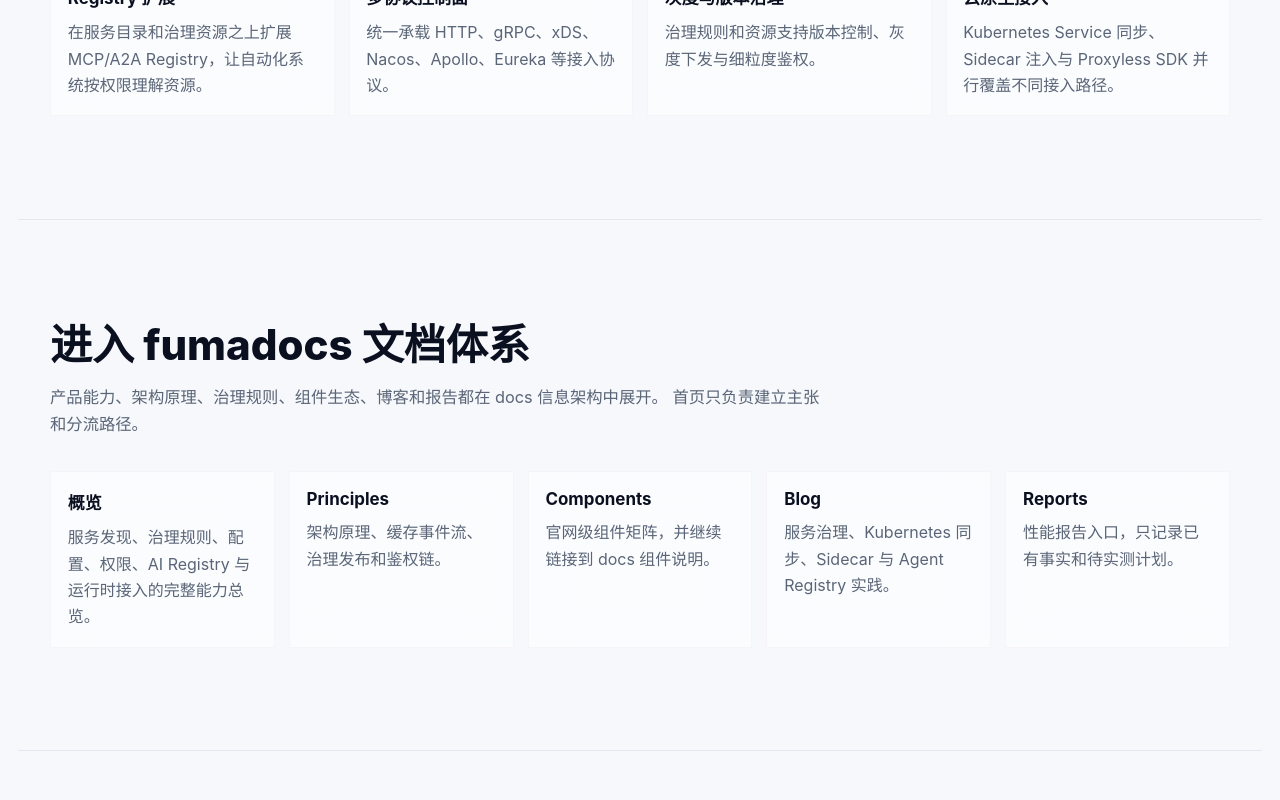
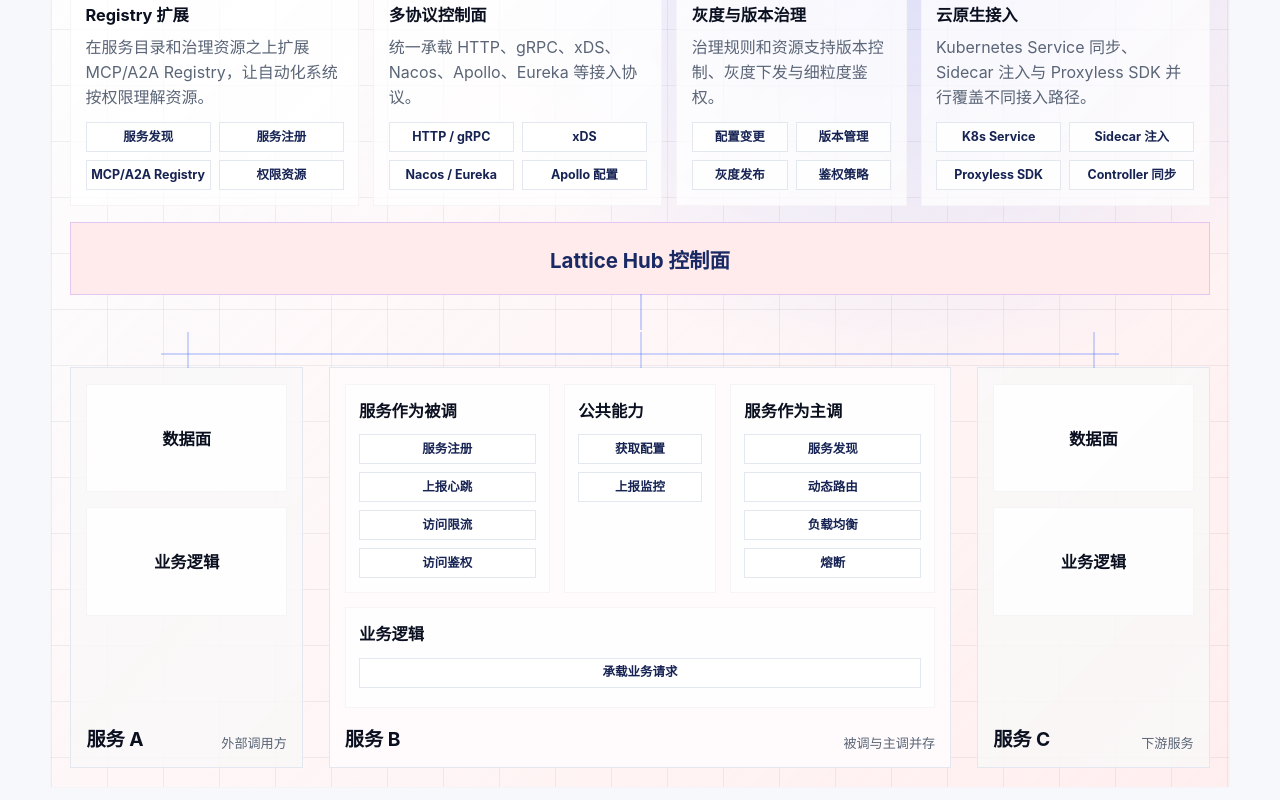
Before and after one commit to lattice-hub/lattice-hub.github.io, a Next.js app: page / in a window 1280 px wide. Shown: the part 1160-1960 px from the top of the page. Built offline with nearby package versions, Linux system fonts and the light colour scheme; what fumadocs-ui would draw is missing.

Commit message:
feat: add homepage function architecture

```diff
--- a/src/app/global.css
+++ b/src/app/global.css
@@ -963,16 +963,11 @@
   border-top: 1px solid var(--border);
 }
 
-.home-line-grid,
 .component-grid,
 .content-grid,
 .facts {
   display: grid;
   gap: 14px;
-}
-
-.home-line-grid {
-  grid-template-columns: repeat(4, minmax(0, 1fr));
 }
 
 .content-grid {
@@ -1005,12 +1000,209 @@
   line-height: 1.7;
 }
 
-.home-line,
 .component-card,
 .content-card,
 .fact {
   min-height: 100%;
   padding: 1.05rem;
+}
+
+.function-architecture {
+  position: relative;
+  overflow: hidden;
+  padding: clamp(.85rem, 1.8vw, 1.2rem);
+  border: 1px solid var(--glass-border);
+  background:
+    linear-gradient(var(--border-soft) 1px, transparent 1px),
+    linear-gradient(90deg, var(--border-soft) 1px, transparent 1px),
+    linear-gradient(135deg, color-mix(in oklch, var(--surface) 74%, transparent), color-mix(in oklch, var(--accent) 8%, var(--surface)));
+  background-size: 56px 56px, 56px 56px, auto;
+  -webkit-backdrop-filter: var(--glass-blur);
+  backdrop-filter: var(--glass-blur);
+}
+
+.function-architecture::before {
+  position: absolute;
+  inset: 0;
+  background: radial-gradient(circle at 74% 0, color-mix(in oklch, var(--accent) 17%, transparent), transparent 38%);
+  content: "";
+  pointer-events: none;
+}
+
+.control-capabilities {
+  position: relative;
+  z-index: 1;
+  display: grid;
+  grid-template-columns: 1.08fr 1.08fr .86fr 1.08fr;
+  gap: 14px;
+}
+
+.capability-domain {
+  min-height: 12.8rem;
+  padding: .9rem;
+  border: 1px solid var(--glass-border);
+  background: color-mix(in oklch, var(--surface) 74%, transparent);
+}
+
+.capability-domain h3,
+.runtime-block h3 {
+  margin: 0;
+  color: var(--fg);
+  font-family: var(--font-display);
+  font-size: 1.02rem;
+}
+
+.capability-domain p {
+  min-height: 4.1rem;
+  margin: .58rem 0 .82rem;
+  color: var(--muted);
+  line-height: 1.55;
+}
+
+.capability-chips,
+.runtime-chips {
+  display: grid;
+  gap: 8px;
+}
+
+.capability-chips {
+  grid-template-columns: repeat(2, minmax(0, 1fr));
+}
+
+.capability-chips span,
+.runtime-chips span {
+  display: grid;
+  min-height: 30px;
+  place-items: center;
+  border: 1px solid var(--border);
+  background: color-mix(in oklch, var(--surface) 86%, transparent);
+  color: color-mix(in oklch, var(--fg) 74%, var(--accent));
+  font-size: .78rem;
+  font-weight: 650;
+  line-height: 1.2;
+  text-align: center;
+}
+
+.control-plane-bar {
+  position: relative;
+  z-index: 1;
+  display: grid;
+  min-height: 4.6rem;
+  place-items: center;
+  margin: 1rem 0 2.25rem;
+  border: 1px solid color-mix(in oklch, var(--accent) 25%, var(--glass-border));
+  background: color-mix(in oklch, var(--accent) 10%, var(--surface));
+  color: color-mix(in oklch, var(--fg) 66%, var(--accent));
+  font-family: var(--font-display);
+  font-size: clamp(1.1rem, 1.6vw, 1.35rem);
+  font-weight: 700;
+}
+
+.control-plane-bar::after {
+  position: absolute;
+  bottom: -2.25rem;
+  left: 50%;
+  width: 2px;
+  height: 2.25rem;
+  background: color-mix(in oklch, var(--accent) 27%, transparent);
+  content: "";
+}
+
+.runtime-topology {
+  position: relative;
+  z-index: 1;
+  display: grid;
+  grid-template-columns: .86fr 2.3fr .86fr;
+  gap: clamp(1rem, 2vw, 1.6rem);
+  padding-top: 2.25rem;
+}
+
+.runtime-topology::before {
+  position: absolute;
+  top: 1.35rem;
+  left: 8%;
+  right: 8%;
+  height: 2px;
+  background: color-mix(in oklch, var(--accent) 24%, transparent);
+  content: "";
+}
+
+.runtime-service {
+  position: relative;
+  display: flex;
+  min-height: 17.2rem;
+  flex-direction: column;
+  justify-content: space-between;
+  padding: .95rem;
+  border: 1px solid var(--border);
+  background: color-mix(in oklch, var(--surface-2) 84%, transparent);
+}
+
+.runtime-service::before {
+  position: absolute;
+  top: -2.25rem;
+  left: 50%;
+  width: 2px;
+  height: 2.25rem;
+  background: color-mix(in oklch, var(--accent) 24%, transparent);
+  content: "";
+}
+
+.runtime-service-primary {
+  background: color-mix(in oklch, var(--surface) 78%, #eaf1ff);
+}
+
+.runtime-service-body {
+  display: grid;
+  gap: .9rem;
+}
+
+.runtime-service-primary .runtime-service-body {
+  grid-template-columns: 1fr .74fr 1fr;
+}
+
+.runtime-service-primary .runtime-block:last-child {
+  grid-column: 1 / -1;
+}
+
+.runtime-block {
+  display: grid;
+  align-content: start;
+  gap: .8rem;
+  min-height: 6.3rem;
+  padding: .82rem;
+  border: 1px solid var(--glass-border);
+  background: color-mix(in oklch, var(--surface) 86%, transparent);
+}
+
+.runtime-service:not(.runtime-service-primary) .runtime-block {
+  min-height: 6.8rem;
+  place-content: center;
+  text-align: center;
+}
+
+.runtime-service:not(.runtime-service-primary) .runtime-chips {
+  display: none;
+}
+
+.runtime-service footer {
+  display: flex;
+  align-items: end;
+  justify-content: space-between;
+  gap: 1rem;
+  margin-top: 1rem;
+  color: var(--muted);
+}
+
+.runtime-service strong {
+  color: var(--fg);
+  font-family: var(--font-display);
+  font-size: 1.2rem;
+}
+
+.runtime-service footer span {
+  font-size: .82rem;
+  text-align: right;
 }
 
 .card-icon {
@@ -1025,7 +1217,6 @@
   color: var(--accent);
 }
 
-.home-line h3,
 .component-card h2,
 .content-card h3 {
   margin: 0 0 .65rem;
@@ -1034,7 +1225,6 @@
   font-size: 1.06rem;
 }
 
-.home-line p,
 .component-card p,
 .content-card p {
   margin: 0;
@@ -1202,9 +1392,28 @@
     min-height: auto;
   }
 
-  .home-line-grid,
   .facts {
     grid-template-columns: repeat(2, minmax(0, 1fr));
+  }
+
+  .control-capabilities,
+  .runtime-topology {
+    grid-template-columns: 1fr;
+  }
+
+  .control-plane-bar {
+    margin-top: 1rem;
+  }
+
+  .runtime-topology::before {
+    left: 50%;
+    right: auto;
+    width: 2px;
+    height: calc(100% - 2.7rem);
+  }
+
+  .runtime-service-primary .runtime-service-body {
+    grid-template-columns: 1fr;
   }
 
   .content-grid,
@@ -1269,9 +1478,37 @@
 
   .content-grid,
   .component-grid,
-  .home-line-grid,
   .facts {
     grid-template-columns: 1fr;
+  }
+
+  .function-architecture {
+    padding: .8rem;
+  }
+
+  .capability-domain {
+    min-height: auto;
+  }
+
+  .capability-domain p {
+    min-height: 0;
+  }
+
+  .capability-chips {
+    grid-template-columns: 1fr;
+  }
+
+  .runtime-service {
+    min-height: auto;
+  }
+
+  .runtime-service footer {
+    align-items: start;
+    flex-direction: column;
+  }
+
+  .runtime-service footer span {
+    text-align: left;
   }
 }
 
--- a/src/app/layout.tsx
+++ b/src/app/layout.tsx
@@ -9,6 +9,9 @@
     template: '%s | Lattice Hub',
   },
   description: '云原生、AI Native 的服务治理生态官网与文档中心。',
+  icons: {
+    icon: '/lattice-hub-logo.png',
+  },
 };
 
 export default function RootLayout({
--- a/src/app/page.tsx
+++ b/src/app/page.tsx
@@ -2,7 +2,7 @@
 import { HomeHero } from '@/components/site/HomeHero';
 import { HomeInteractions } from '@/components/site/HomeInteractions';
 import { SiteHeader } from '@/components/site/SiteHeader';
-import { architectureFacts, capabilityHighlights, docsSections } from '@/lib/site-content';
+import { architectureFacts, capabilityHighlights, docsSections, runtimeServices } from '@/lib/site-content';
 
 export default function HomePage() {
   return (
@@ -16,19 +16,56 @@
           <p className="eyebrow">Two operating lines</p>
           <h2 id="home-lines-title">同一个控制面，覆盖治理链路与 Agent 能力目录</h2>
         </div>
-        <div className="home-line-grid">
+        <div className="function-architecture" data-spotlight>
+          <div className="control-capabilities" aria-label="Lattice Hub 控制面能力域">
             {capabilityHighlights.map((item) => {
               const Icon = item.icon;
               return (
-              <article className="home-line glass-card" data-spotlight key={item.title}>
+                <article className="capability-domain" key={item.title}>
                   <span className="card-icon">
                     <Icon size={18} />
                   </span>
                   <h3>{item.title}</h3>
                   <p>{item.summary}</p>
+                  <div className="capability-chips" aria-label={`${item.title} 子能力`}>
+                    {item.features.map((feature) => (
+                      <span key={feature}>{feature}</span>
+                    ))}
+                  </div>
                 </article>
               );
             })}
+          </div>
+
+          <div className="control-plane-bar">
+            <span>Lattice Hub 控制面</span>
+          </div>
+
+          <div className="runtime-topology" aria-label="控制面覆盖业务运行时">
+            {runtimeServices.map((service) => (
+              <article
+                className={service.emphasis ? 'runtime-service runtime-service-primary' : 'runtime-service'}
+                key={service.name}
+              >
+                <div className="runtime-service-body">
+                  {service.blocks.map((block) => (
+                    <section className="runtime-block" key={block.title}>
+                      <h3>{block.title}</h3>
+                      <div className="runtime-chips">
+                        {block.items.map((item) => (
+                          <span key={item}>{item}</span>
+                        ))}
+                      </div>
+                    </section>
+                  ))}
+                </div>
+                <footer>
+                  <strong>{service.name}</strong>
+                  <span>{service.role}</span>
+                </footer>
+              </article>
+            ))}
+          </div>
         </div>
       </section>
 
--- a/src/lib/site-content.ts
+++ b/src/lib/site-content.ts
@@ -30,6 +30,16 @@
   title: string;
   href: string;
   summary: string;
+};
+
+export type RuntimeService = {
+  name: string;
+  role: string;
+  emphasis?: boolean;
+  blocks: {
+    title: string;
+    items: string[];
+  }[];
 };
 
 export type AgentCapability = {
@@ -230,22 +240,56 @@
   {
     title: 'Registry 扩展',
     summary: '在服务目录和治理资源之上扩展 MCP/A2A Registry，让自动化系统按权限理解资源。',
+    features: ['服务发现', '服务注册', 'MCP/A2A Registry', '权限资源'],
     icon: Bot,
   },
   {
     title: '多协议控制面',
     summary: '统一承载 HTTP、gRPC、xDS、Nacos、Apollo、Eureka 等接入协议。',
+    features: ['HTTP / gRPC', 'xDS', 'Nacos / Eureka', 'Apollo 配置'],
     icon: Route,
   },
   {
     title: '灰度与版本治理',
     summary: '治理规则和资源支持版本控制、灰度下发与细粒度鉴权。',
+    features: ['配置变更', '版本管理', '灰度发布', '鉴权策略'],
     icon: GitBranch,
   },
   {
     title: '云原生接入',
     summary: 'Kubernetes Service 同步、Sidecar 注入与 Proxyless SDK 并行覆盖不同接入路径。',
+    features: ['K8s Service', 'Sidecar 注入', 'Proxyless SDK', 'Controller 同步'],
     icon: Radar,
+  },
+];
+
+export const runtimeServices: RuntimeService[] = [
+  {
+    name: '服务 A',
+    role: '外部调用方',
+    blocks: [
+      { title: '数据面', items: ['SDK 调用', 'Sidecar 出口'] },
+      { title: '业务逻辑', items: ['发起请求'] },
+    ],
+  },
+  {
+    name: '服务 B',
+    role: '被调与主调并存',
+    emphasis: true,
+    blocks: [
+      { title: '服务作为被调', items: ['服务注册', '上报心跳', '访问限流', '访问鉴权'] },
+      { title: '公共能力', items: ['获取配置', '上报监控'] },
+      { title: '服务作为主调', items: ['服务发现', '动态路由', '负载均衡', '熔断'] },
+      { title: '业务逻辑', items: ['承载业务请求'] },
+    ],
+  },
+  {
+    name: '服务 C',
+    role: '下游服务',
+    blocks: [
+      { title: '数据面', items: ['Sidecar 入口', 'Proxyless SDK'] },
+      { title: '业务逻辑', items: ['处理请求'] },
+    ],
   },
 ];
 
```
Also changed, not shown: context-kg/tasks/lessons.md (+6 -0 lines), context-kg/tasks/todo.md (+9 -0 lines), 1 other file (tests, documents, lock files or other folders). Lines whose indentation alone changed are shown as unchanged.
